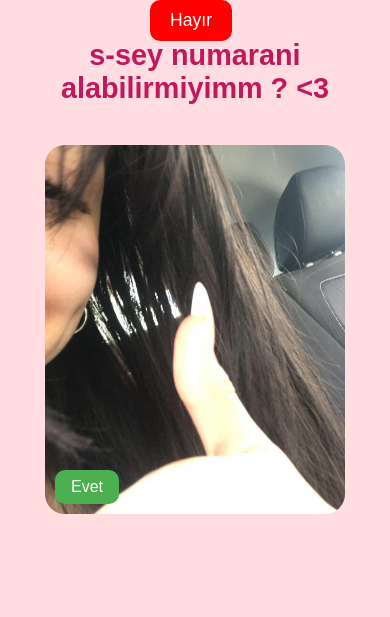
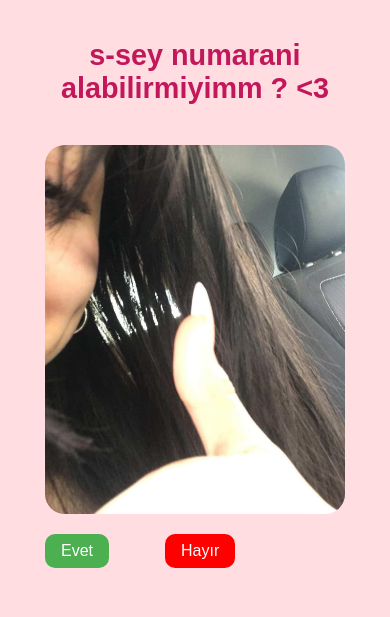
Before and after one commit to Lemmerinn/tuanaaa, a plain HTML site: page index.html in a window 390 px wide. Drawn offline with Linux system fonts and the light colour scheme.

Commit message:
Update index.html

```diff
--- a/index.html
+++ b/index.html
@@ -1,9 +1,9 @@
 <!DOCTYPE html>
 <html lang="tr">
 <head>
-  <meta charset="UTF-8">
-  <meta name="viewport" content="width=device-width, initial-scale=1.0">
-  <title>Tanışalım mı?</title>
+  <meta charset="UTF-8" />
+  <meta name="viewport" content="width=device-width, initial-scale=1.0" />
+  <title> tuanaa (:</title>
   <style>
     body {
       display: flex;
@@ -31,12 +31,22 @@
       position: relative;
       max-width: 400px;
       margin: 20px 0;
+      display: flex;
+      flex-direction: column;
+      align-items: center;
     }
 
     .image-container img {
       width: 100%;
       border-radius: 20px;
       display: block;
+    }
+
+    .buttons {
+      margin-top: 20px;
+      position: relative;
+      width: 100%;
+      height: 60px;
     }
 
     button {
@@ -47,28 +57,21 @@
       cursor: pointer;
       transition: 0.3s;
       z-index: 2;
+      position: absolute;
     }
 
     #yes {
-      position: absolute;
-      bottom: 10px;
-      left: 10px;
       background-color: #4CAF50;
       color: white;
+      left: 10px;
+      top: 0;
     }
 
     #no {
-      position: fixed;
+      background-color: #FF0000;
+      color: white;
       left: 150px;
       top: 0;
-      background-color: #FF0000;
-      color: white;
-      transition: left 0.2s, top 0.2s;
-      padding: 10px 20px;
-      border-radius: 10px;
-      font-size: 1.1rem;
-      cursor: pointer;
-      z-index: 2;
     }
 
     .particles {
@@ -114,6 +117,18 @@
       .image-container {
         max-width: 300px;
       }
+
+      .buttons {
+        height: 80px;
+      }
+
+      #yes {
+        left: 0;
+      }
+
+      #no {
+        left: 120px;
+      }
     }
   </style>
 </head>
@@ -129,32 +144,25 @@
 
   <div class="image-container">
     <img src="resim.jpg" alt="Tatlı bir görsel" />
-    <button id="yes">Evet</button>
+    <div class="buttons">
+      <button id="yes">Evet</button>
+      <button id="no">Hayır</button>
+    </div>
   </div>
-
-  <button id="no">Hayır</button>
 
   <script>
     const noButton = document.getElementById("no");
 
-    function moveNoButton() {
-      const maxX = window.innerWidth - noButton.offsetWidth;
-      const maxY = window.innerHeight - noButton.offsetHeight;
+    noButton.addEventListener("mouseover", function () {
+      const container = document.querySelector(".buttons");
+      const maxX = container.offsetWidth - noButton.offsetWidth;
+      const maxY = container.offsetHeight - noButton.offsetHeight;
 
       const x = Math.random() * maxX;
       const y = Math.random() * maxY;
 
       noButton.style.left = ${x}px;
       noButton.style.top = ${y}px;
-    }
-
-    // Masaüstü: Fareyle üzerine gelince kaçar
-    noButton.addEventListener("mouseover", moveNoButton);
-
-    // Mobil: Dokununca kaçar
-    noButton.addEventListener("touchstart", function (e) {
-      e.preventDefault();
-      moveNoButton();
     });
 
     document.getElementById("yes").addEventListener("click", function () {
```
